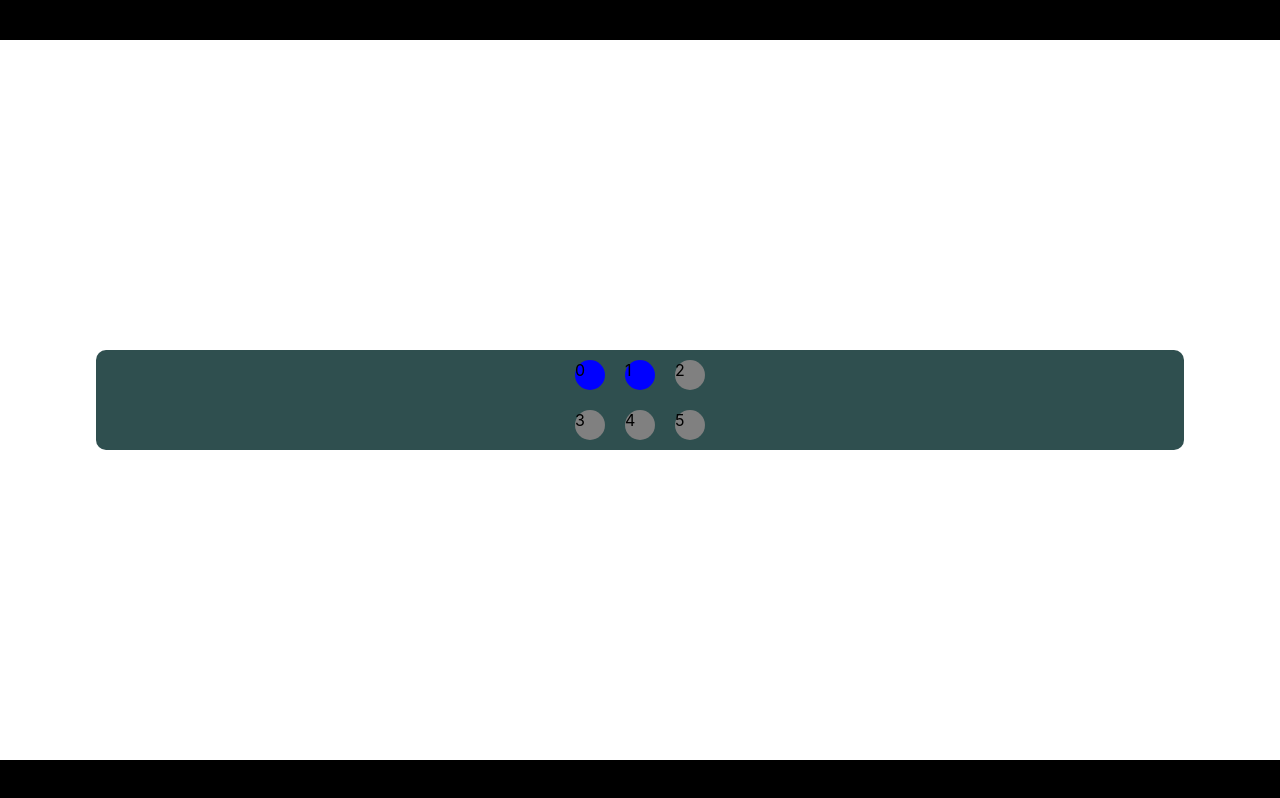
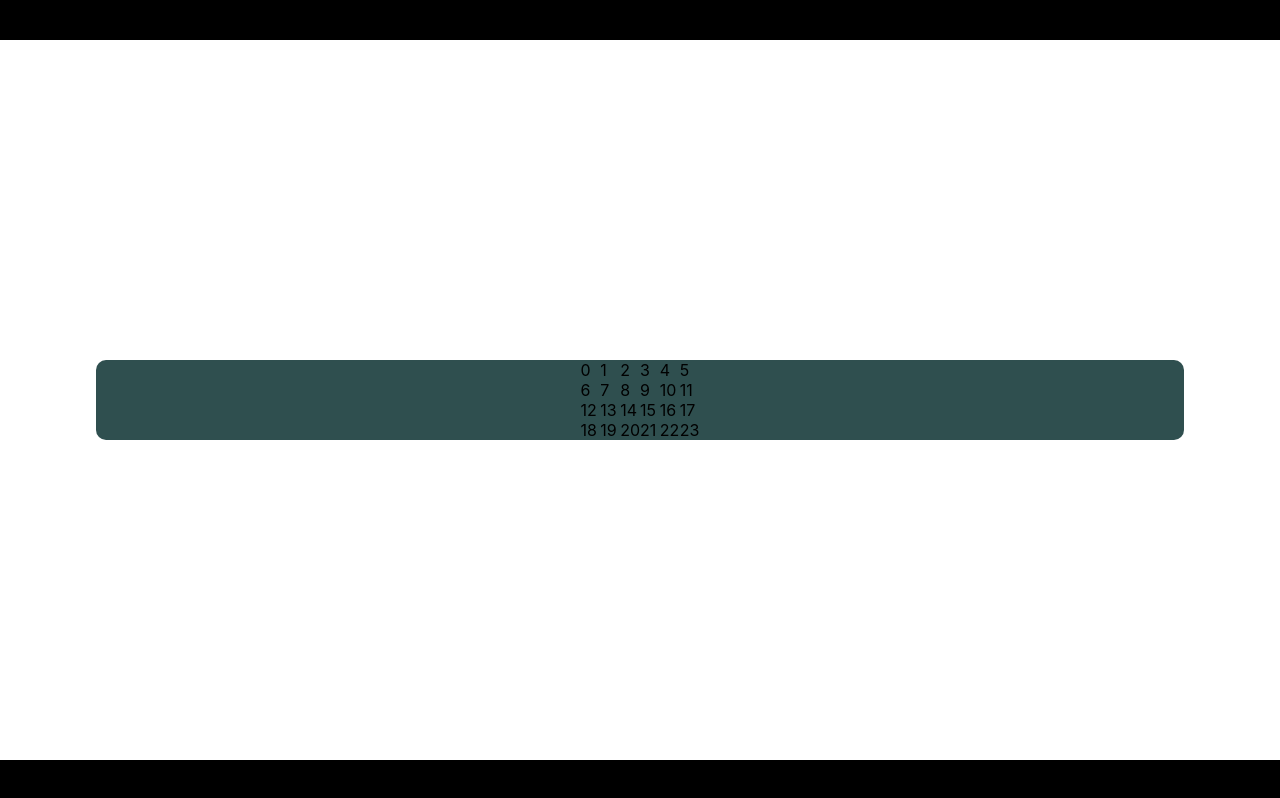
Before and after one commit to offshore-game/offshore, a React (Create React App) app in the folder client/: page /test in a window 1280 px wide. Built offline with nearby package versions, Linux system fonts and the light colour scheme; no server answers.

Commit message:
Fixed rendering

```diff
--- a/client/src/Puzzles/ButtonSpeed/ButtonSpeed.tsx
+++ b/client/src/Puzzles/ButtonSpeed/ButtonSpeed.tsx
@@ -1,13 +1,6 @@
 import React, { useEffect, useRef, useState } from 'react'
 import styles from './ButtonSpeed.module.css'
-
-export default function ButtonSpeed(props: { layout: { rows: number, columns: number } }) {
-
-    const [ buttons, setButtons ] = useState([] as any[])
-
-    const [ resetTrigger, setResetTrigger ] = useState(false)
-
-    const buttonGrid = useRef(undefined as any) as React.MutableRefObject<HTMLDivElement>
+import SpeedButton from './SpeedButton'
 
 type buttonSpeedPayloadType = {
 
@@ -26,7 +19,37 @@ export default function ButtonSpeed(props: { layout: { rows: number, columns: nu
 
 }
 
-    let buttonSpeedPayload: buttonSpeedPayloadType = {
+// https://stackoverflow.com/questions/66431691/dynamically-rendering-an-array-of-components
+
+/*
+- Async the data object
+- Set as state and re-render
+- Use https://www.youtube.com/watch?v=f640Z6QZawc to create components based off said data object
+*/
+
+export default function ButtonSpeed(props: { layout: { rows: number, columns: number } }) {
+
+    const [ buttonsInfo, setButtonsInfo ] = useState([] as any[])
+    const [ resetTrigger, setResetTrigger ] = useState(false)
+    const buttonGrid = useRef(undefined as any) as React.MutableRefObject<HTMLDivElement>
+
+    /*
+
+    How it works:
+    - Timestamps are given as the distance from the start count to the end count
+    - Client is responsible for reporting this back truthfully (i dont feel like programming delay counter)
+
+    */
+
+    useEffect(() => {
+
+        const totalCount = props.layout.rows * props.layout.columns
+
+        const root = document.querySelector(':root')! as HTMLElement
+        root.style.setProperty('--buttonSpeed-Rows', `${props.layout.rows}`)
+        root.style.setProperty('--buttonSpeed-Columns', `${props.layout.columns}`)
+
+        const buttonSpeedPayload: buttonSpeedPayloadType = {
 
             layout: props.layout,
 
@@ -41,111 +64,29 @@ export default function ButtonSpeed(props: { layout: { rows: number, columns: nu
 
         }
 
-    /*
+        const tempInfo = []
+        for (let i = 0; i < totalCount; i++) {
 
-    How it works:
-    - Timestamps are given as the distance from the start count to the end count
-    - Client is responsible for reporting this back truthfully (i dont feel like programming delay counter)
+            // Push the data for each button (index and timing)
 
-    */
-
-
-    // Render all the buttons
-    useEffect(() => {
-        setButtons([])
-
-        const buttonCount = props.layout.rows * props.layout.columns
-
-        for (let i = 0; i < buttonCount; i++) {
-
-            setButtons(entries => [...entries, <div key={`buttonSpeed-${i}`} id={`buttonSpeed-${i}`} className={styles.button}>{i}</div>])
+            tempInfo.push({
+                index: i,
+                timings: buttonSpeedPayload.timing[i],
+                timeToHit: buttonSpeedPayload.timeToHit
+            })
 
         }
 
-        const root = document.querySelector(':root')! as HTMLElement
-        root.style.setProperty('--buttonSpeed-Rows', `${props.layout.rows}`)
-        root.style.setProperty('--buttonSpeed-Columns', `${props.layout.columns}`)
+        setButtonsInfo(tempInfo) // Reset the state
 
-
-    }, [resetTrigger])
-
-    useEffect(() => {
-
-        // Lifecycle for the random buttons
-        const timeouts: any = []
-
-        for (const [button, times] of Object.entries(buttonSpeedPayload.timing)) {
-            for (const time of times) {
-                // For each time
-
-
-                let mainTimeout = setTimeout(() => {
-                    const element = document.getElementById(`buttonSpeed-${button}`)
-
-                    element?.style.setProperty('background-color', 'blue') // not working bruh
-
-                    // TO-DO:
-                    // Listen for a click, if the click does not come within x amount of time, trigger a reset
-
-                    let pass = false
-
-                    element?.addEventListener("mousedown", () => {
-
-                        pass = true // Player clicked button
-
-                        element?.style.setProperty('background-color', 'gray')
-
-                    })
-
-
-                    // Listen for if the player clicked or not
-                    let expirationTimeout = setTimeout(() => {
-
-                        if (!pass) {
-
-                            // Player failed
-                            console.log("fail!")
-                            for (const timeout of timeouts) { console.log('kill timeout'); clearTimeout(timeout) }
-
-                            //for (const btn of buttons) { console.log(btn); btn.style.setProperty('background-color', 'gray') } // DEBUG: why no worky
-
-                            setResetTrigger(resetTrigger ? false : true) // Toggle the trigger
-
-                        }
-
-                        // Return to gray after x amount of time
-                        element?.style.setProperty('background-color', 'gray')
-
-                    }, buttonSpeedPayload.timeToHit * 1000 /* time alloted to click the button */)
-
-                    timeouts.push(expirationTimeout)
-
-                }, time * 1000 /* In milliseconds */)
-
-                timeouts.push(mainTimeout)
-
-            }
-
-        }
-
-        let gameEndTimeout = setTimeout(() => {
-
-            console.log("game over!")
-
-        }, buttonSpeedPayload.gameDuration * 1000 /* Finish the game after this time */)
-
-        timeouts.push(gameEndTimeout)
-
-    }, [resetTrigger])
-
-    useEffect(() => { console.log('trigger changed')}, [resetTrigger])
+    }, []) // you get the payload once
 
     return (
         <div className={styles.container}>
 
             <div ref={buttonGrid} className={styles.buttonContainer}>
 
-                { buttons }
+                {buttonsInfo.map((info) => <SpeedButton index={info.index} timings={ info.timings }/>)}
 
             </div>
 
--- /dev/null
+++ b/client/src/Puzzles/ButtonSpeed/SpeedButton.tsx
@@ -0,0 +1,17 @@
+import { useEffect } from "react"
+
+export default function SpeedButton(props: { index: number, timings: number[] }) {
+
+    useEffect(() => {
+
+        console.log(`Index of ${props.index} and timings of ${props.timings}`)
+
+    }, [])
+
+    return (
+        <div>
+            {props.index}
+        </div>
+    )
+
+}
--- a/client/src/index.tsx
+++ b/client/src/index.tsx
@@ -28,7 +28,7 @@ root.render(
 
             <Route path="/lobby/:id" element={ <Home requests={Connection} gameLobby={true}/> } />
             <Route path="/game/:id" element={ <Game requests={Connection} /> } /> {/* Game.tsx needs to be slightly redone to support the new framework. */}
-            <Route path="/test/" element={ <div style={{backgroundColor: "white", height: "100%", width: "100%", display: "flex", justifyContent: "center", alignItems: "center"}}><ButtonSpeed layout={{ rows: 2, columns: 3 }}/></div> } />
+            <Route path="/test/" element={ <div style={{backgroundColor: "white", height: "100%", width: "100%", display: "flex", justifyContent: "center", alignItems: "center"}}><ButtonSpeed layout={{ rows: 4, columns: 6 }}/></div> } />
           </Routes>
         </BrowserRouter>
       </div>
```
Lines whose indentation alone changed are shown as unchanged.
